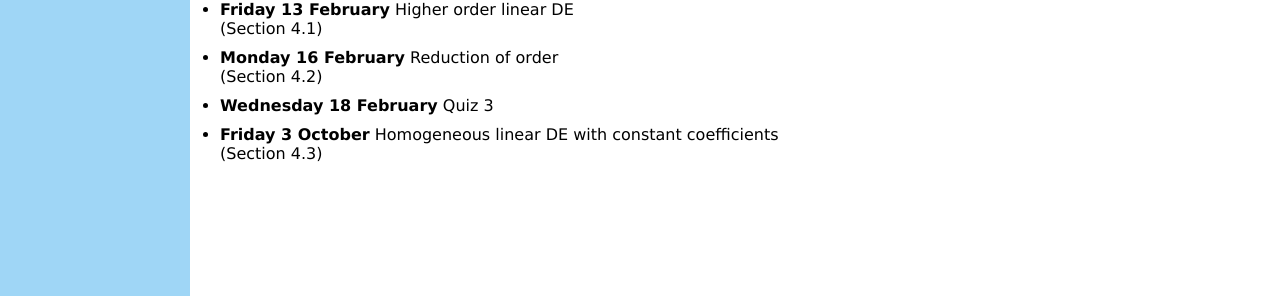
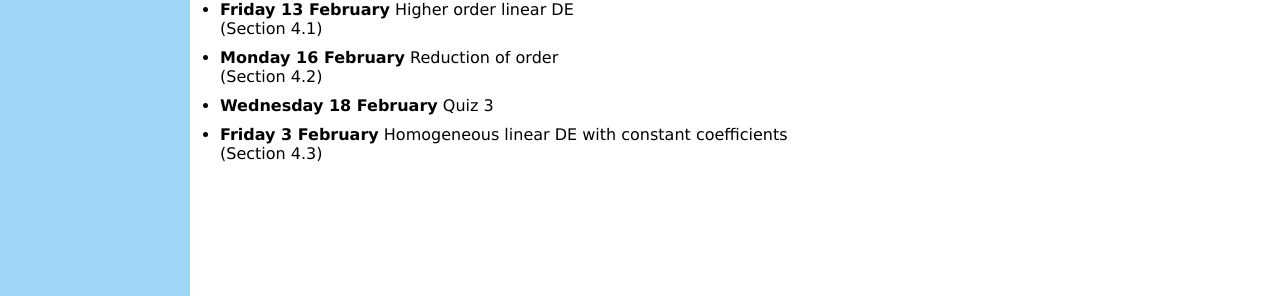
Before and after one commit to blackcurrantpi/ode, a Jekyll site: the page built from daily.md, in a window 1280 px wide and 1171 px high. Shown: the part 872-1168 px from the top of the window. Built offline with Jekyll 4.4.1, drawn with Linux system fonts in a browser that asks for light colours.

Commit message:
no october obviously

```diff
--- a/_data/daily.yml
+++ b/_data/daily.yml
@@ -86,7 +86,7 @@ daily:
 - name: Wednesday 18 February
   description: Quiz 3
 
-- name: Friday 3 October
+- name: Friday 3 February
   description: Homogeneous linear DE with constant coefficients
   chapter: 4.3
 
```
